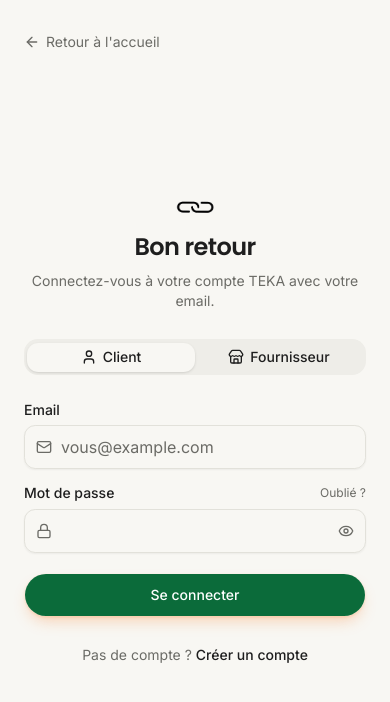
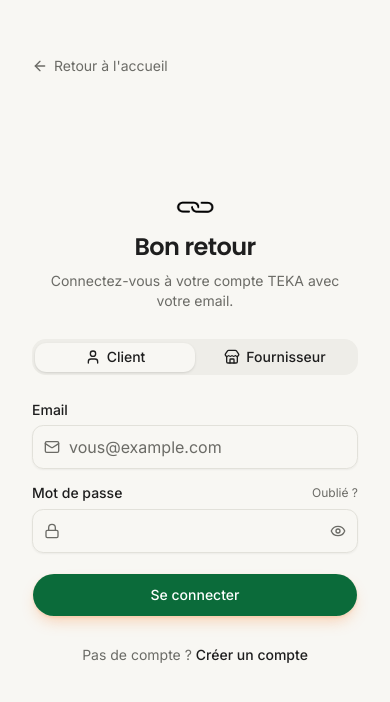
Before and after one commit to Chretienb/Tradehub, a Next.js app: page /login in a window 390 px wide. Shown: the top 702 px of the page. Built offline with nearby package versions, Linux system fonts and the light colour scheme.

Commit message:
Make login page mobile padding much bigger (32px/56px)

```diff
--- a/src/app/(auth)/login/page.tsx
+++ b/src/app/(auth)/login/page.tsx
@@ -147,7 +147,7 @@
       </div>
 
       {/* Form panel */}
-      <div className="flex flex-col px-6 py-8 sm:px-8 sm:py-10 lg:px-12 xl:px-20">
+      <div className="flex flex-col px-8 py-14 sm:px-8 sm:py-10 lg:px-12 xl:px-20">
         <Link
           href="/"
           className="flex w-fit items-center gap-1.5 text-sm text-muted-foreground hover:text-foreground"
```
